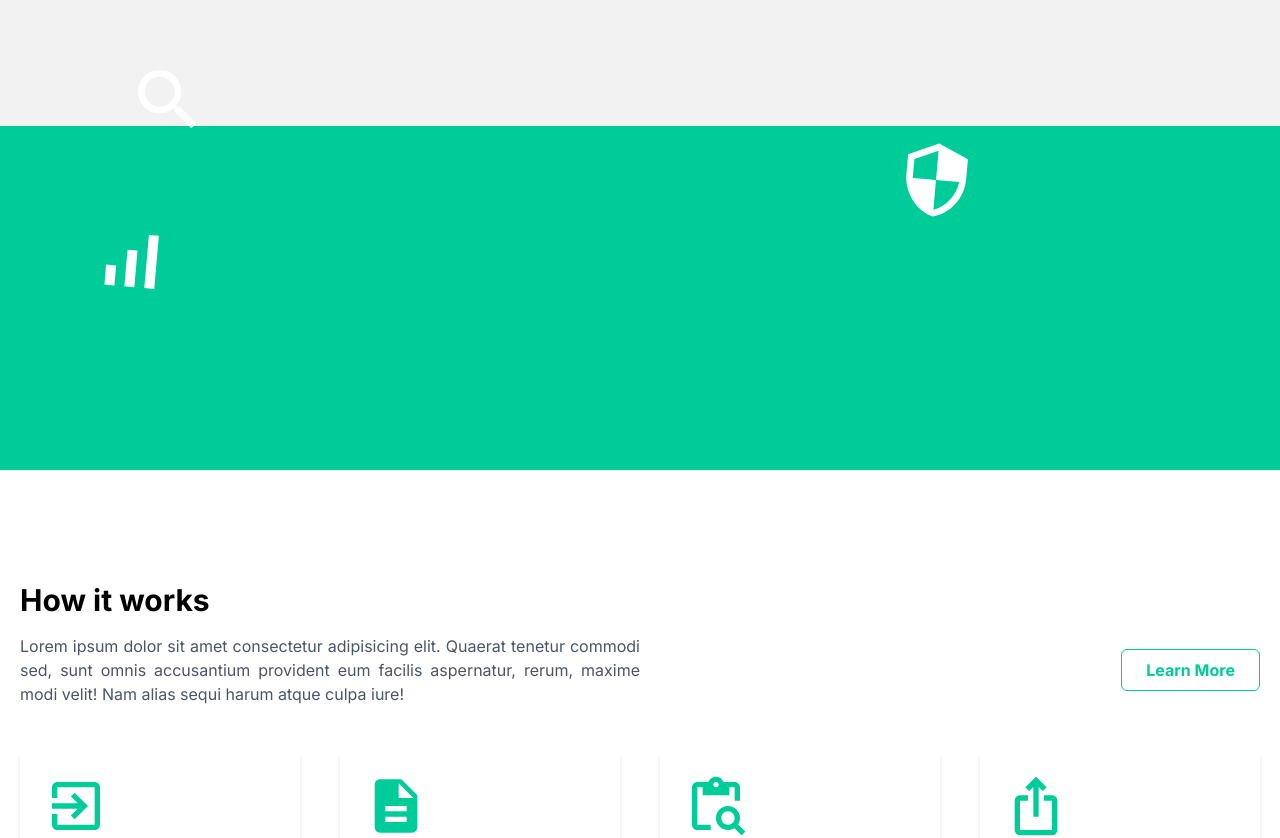
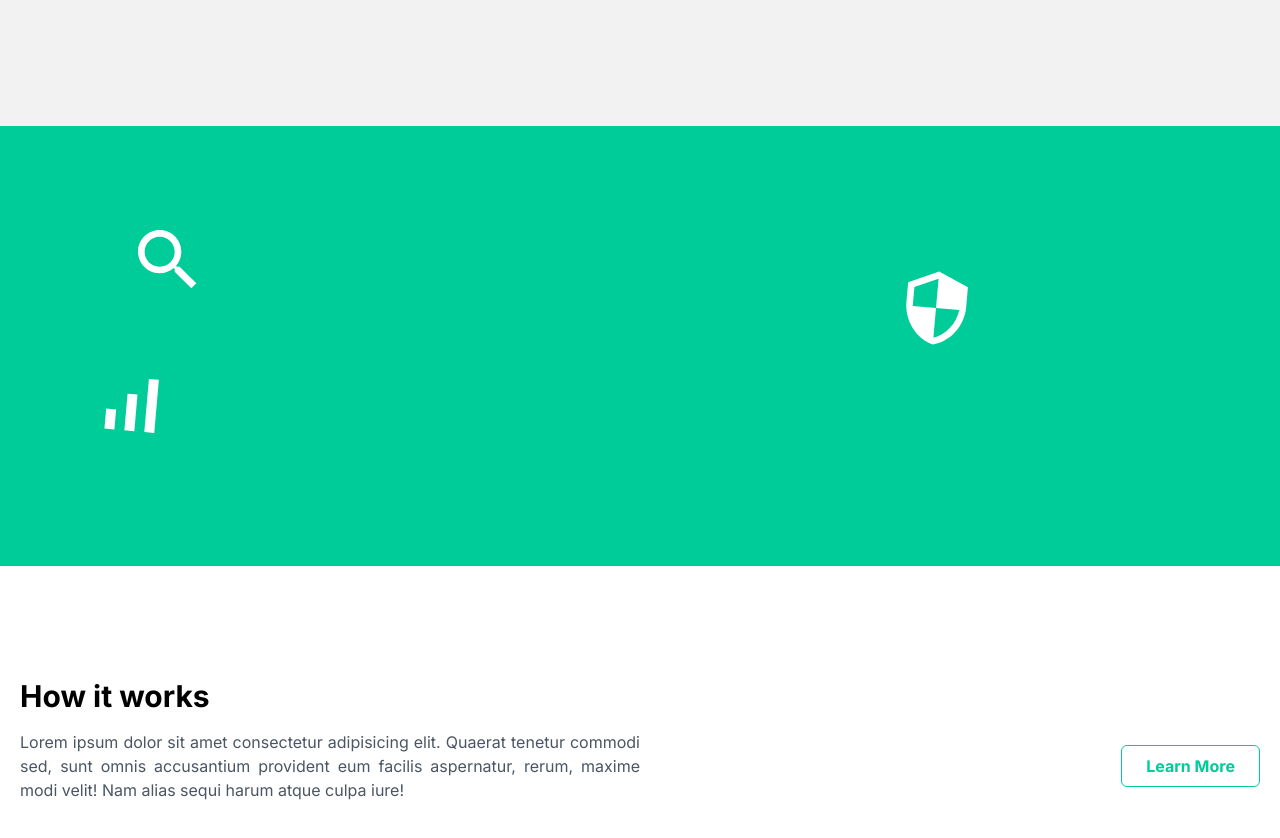
Before and after one commit to MohammedElHabach/CreoHub-Intership-Frontend-Week-3, a Next.js app: page / in a window 1280 px wide. Shown: the part 500-1338 px from the top of the page. Built offline with nearby package versions, Linux system fonts and the light colour scheme.

Commit message:
fixing minor bugs

```diff
--- a/src/app/page.tsx
+++ b/src/app/page.tsx
@@ -10,7 +10,7 @@ import Footer from "@/components/Footer"
 export default function Home() {
   return (
     <>
-    <div className="md:bg-grayBg ">
+    <div >
     <Navbar/>
     <HeroSection/>
 
--- a/src/components/HeroSection.js
+++ b/src/components/HeroSection.js
@@ -6,8 +6,8 @@ import SecurityIcon from '@mui/icons-material/Security';
 const HeroSection = () => {
 
   return (
-    <section id='hero' >
-        <div className='xl:container px-5 mx-auto mt-12  '>
+    <section id='hero' className='md:bg-grayBg ' >
+        <div className='xl:container px-5 mx-auto pt-12  '>
           <div className='flex flex-col   md:items-start items-center space-y-8'>
             <h1 className='text-4xl font-bold text-center '>Search, Find, & Apply</h1>
             <p className='text-center  md:text-justify md:w-1/3 md:text-lg     '>Lorem ipsum dolor sit amet consectetur adipisicing elit. Sapiente atque magni nisi molestias dolor soluta vitae labore, animi officiis, dolore beatae quibusdam quisquam similique ipsam consequuntur, repellat sunt culpa exercitationem.</p>
@@ -22,10 +22,10 @@ const HeroSection = () => {
           </div>
 
         </div>
-        <div className='bg-greenBg mt-36 p-40'>
-            <SearchIcon sx={{color:"white",fontSize:"5rem",position:"absolute",top:"70%",left:"10%"}}/>
-            <SignalCellularAltIcon sx={{color:"white",fontSize:"5rem",position:"absolute",top:"90%",left:"7%",transform: 'rotate(5deg)'}}/>
-            <SecurityIcon sx={{color:"white",fontSize:"5rem",position:"absolute",top:"80%",left:"70%",transform: 'rotate(5deg)'}}/> <br />
+        <div className='bg-greenBg mt-36 py-52'>
+            <SearchIcon sx={{color:"white",fontSize:"5rem",position:"absolute",top:"45rem",left:"10%"}}/>
+            <SignalCellularAltIcon sx={{color:"white",fontSize:"5rem",position:"absolute",top:"54rem",left:"7%",transform: 'rotate(5deg)'}}/>
+            <SecurityIcon sx={{color:"white",fontSize:"5rem",position:"absolute",top:"48rem",left:"70%",transform: 'rotate(5deg)'}}/> <br />
           </div>
 
     </section>
--- a/src/components/Navbar.js
+++ b/src/components/Navbar.js
@@ -24,8 +24,8 @@ const Navbar = () => {
                     <button className='text-black bg-white px-6 py-2 rounded-md'>Create Account</button>
                 </div>
 
-                <button id="menu-btn" className="  block hamburger md:hidden focus:outline-none">
-                    <span className="hamburger-top"></span>
+                <button id="menu-btn" className="block hamburger  md:hidden focus:outline-none">
+                    <span  className="hamburger-top"></span>
                     <span className="hamburger-middle"></span>
                     <span className="hamburger-bottom"></span>
                  </button>
```
